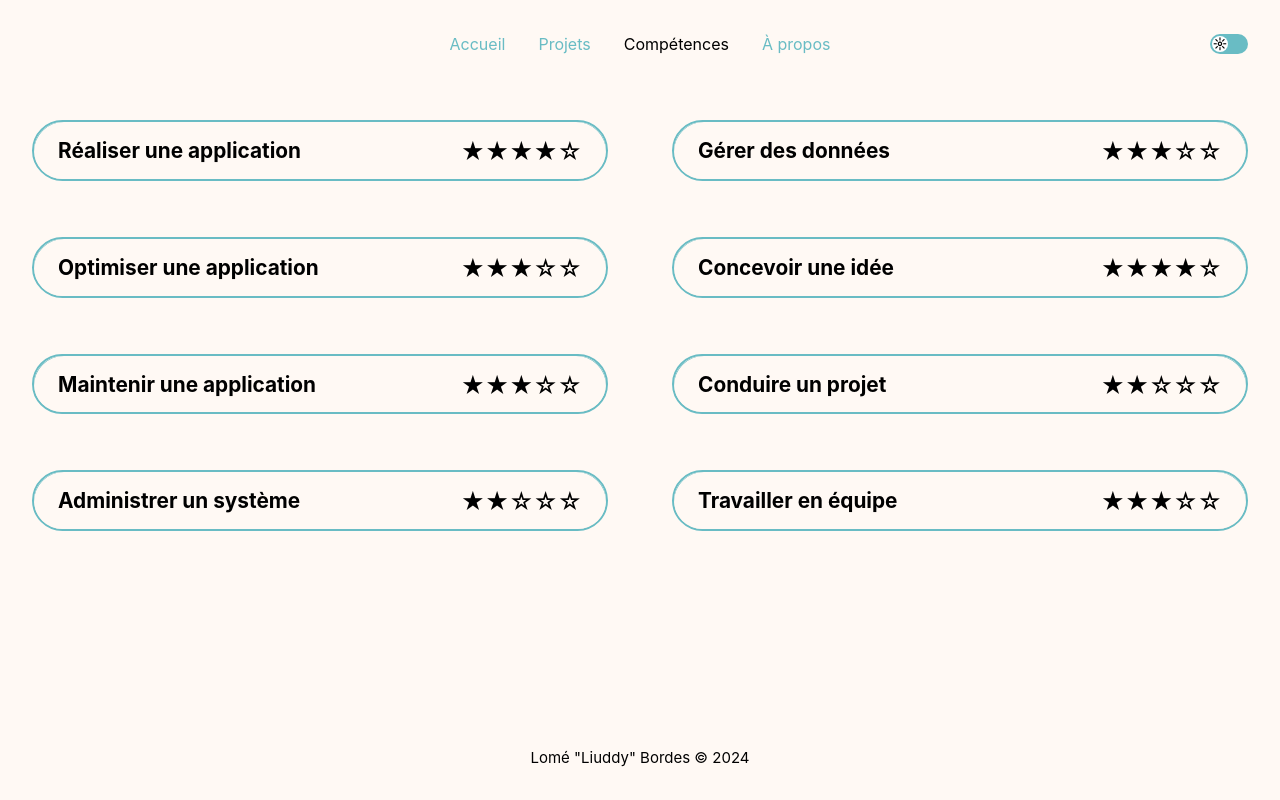
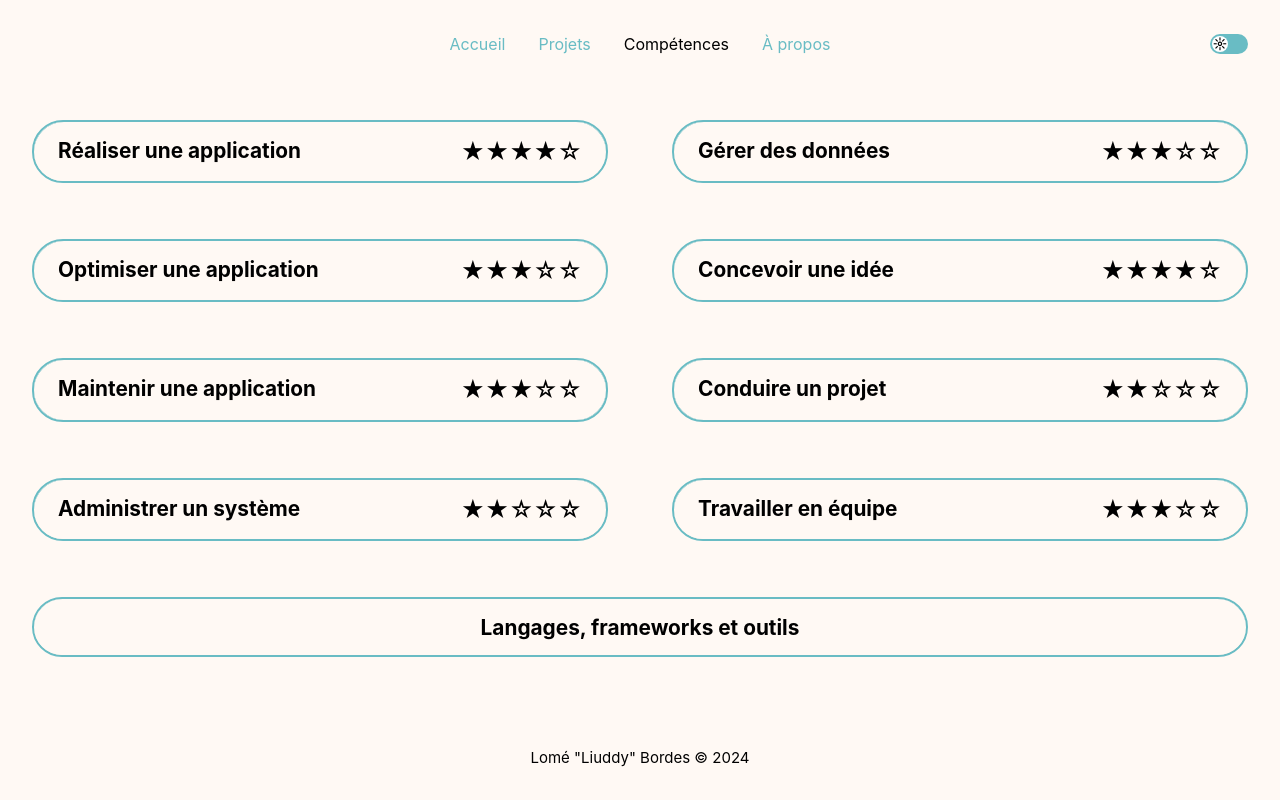
Before and after one commit to Liuddy/portfolio, a Vue app: page /skill in a window 1280 px wide. Built offline with nearby package versions, Linux system fonts and the light colour scheme.

Commit message:
Ajout des skills techniques dans SkillView

```diff
--- a/src/components/FileManager.js
+++ b/src/components/FileManager.js
@@ -17,44 +17,44 @@ import tomuss_illu from '@/assets/images/tomuss_illu.png'
 imagesPath.push(tomuss_illu)
 
 const iconsPath = []
-import cv from '@/assets/icons/cv.png'
-iconsPath.push(cv)
-import linkedin from '@/assets/icons/linkedin.png'
-iconsPath.push(linkedin)
 import c from '@/assets/icons/c.png'
 iconsPath.push(c)
 import css from '@/assets/icons/css.png'
 iconsPath.push(css)
+import cv from '@/assets/icons/cv.png'
+iconsPath.push(cv)
+import duo from '@/assets/icons/duo.png'
+iconsPath.push(duo)
+import groupe from '@/assets/icons/groupe.png'
+iconsPath.push(groupe)
 import html from '@/assets/icons/html.png'
 iconsPath.push(html)
 import java from '@/assets/icons/java.png'
 iconsPath.push(java)
 import javascript from '@/assets/icons/javascript.png'
 iconsPath.push(javascript)
+import linkedin from '@/assets/icons/linkedin.png'
+iconsPath.push(linkedin)
+import personnel from '@/assets/icons/personnel.png'
+iconsPath.push(personnel)
+import professionnel from '@/assets/icons/professionnel.png'
+iconsPath.push(professionnel)
 import php from '@/assets/icons/php.png'
 iconsPath.push(php)
 import python from '@/assets/icons/python.png'
 iconsPath.push(python)
+import solo from '@/assets/icons/solo.png'
+iconsPath.push(solo)
 import sql from '@/assets/icons/sql.png'
 iconsPath.push(sql)
 import symfony from '@/assets/icons/symfony.png'
 iconsPath.push(symfony)
+import universitaire from '@/assets/icons/universitaire.png'
+iconsPath.push(universitaire)
 import vite from '@/assets/icons/vite.png'
 iconsPath.push(vite)
 import vuejs from '@/assets/icons/vuejs.png'
 iconsPath.push(vuejs)
-import solo from '@/assets/icons/solo.png'
-iconsPath.push(solo)
-import duo from '@/assets/icons/duo.png'
-iconsPath.push(duo)
-import groupe from '@/assets/icons/groupe.png'
-iconsPath.push(groupe)
-import personnel from '@/assets/icons/personnel.png'
-iconsPath.push(personnel)
-import universitaire from '@/assets/icons/universitaire.png'
-iconsPath.push(universitaire)
-import professionnel from '@/assets/icons/professionnel.png'
-iconsPath.push(professionnel)
 
 const filesPath = []
 import cv_pdf from '@/assets/files/cv_bordes_lome.pdf'
@@ -74,7 +74,7 @@ function getImgPath(type, name) {
       folder = filesPath
   for (let src of folder) {
     let path = src.split('/')
-    if (path[path.length - 1].split('.')[0].includes(name))
+    if (path[path.length - 1].split('.')[0].includes(name.toLowerCase()))
       return src
   }
 }
--- a/src/components/ProjectManager.js
+++ b/src/components/ProjectManager.js
@@ -46,8 +46,8 @@ projectObject.content = [
 	des technologies à utiliser aux choix de design et d'ergonomie.`
 ]
 projectObject.links.push(['https://github.com/Liuddy/portfolio', 'Dépôt GitHub'])
-projectObject.mainTech = ['vuejs', 'vite']
-projectObject.allTech = ['html', 'css', 'javascript', 'vuejs', 'vite']
+projectObject.mainTech = ['VueJS', 'Vite']
+projectObject.allTech = ['HTML', 'CSS', 'JavaScript', 'VueJS', 'Vite']
 projectObject.skills = [0, 1, 5]
 projectObject.team = 'solo'
 projectObject.environment = 'personnel'
@@ -81,8 +81,8 @@ projectObject.content = [
 projectObject.links.push(['https://12cm3.shawiizz.dev/', 'Site web'],
 	['https://12cm3.shawiizz.dev/gameBinaries/12cm3-ver-1.0.6.exe', 'Télécharger le jeu'],
 	['getImgPath(\'files\', \'12cm3\')', 'Notice d\'utilisation'])
-projectObject.mainTech = ['java', 'sql', 'php']
-projectObject.allTech = ['java', 'sql', 'html', 'css', 'php', 'javascript']
+projectObject.mainTech = ['Java', 'SQL', 'PHP']
+projectObject.allTech = ['Java', 'SQL', 'HTML', 'CSS', 'PHP', 'JavaScript']
 projectObject.skills = [0, 1, 2, 3, 4, 5, 6, 7]
 projectObject.team = 'groupe'
 projectObject.environment = 'universitaire'
@@ -117,8 +117,8 @@ projectObject.content = [
 ]
 projectObject.links.push(['https://perso.univ-lyon1.fr/thierry.excoffier/TOMUSS/home.html',
 	'Documentation officielle de l\'application'])
-projectObject.mainTech = ['javascript', 'python']
-projectObject.allTech = ['html', 'css', 'javascript', 'python']
+projectObject.mainTech = ['JavaScript', 'Python']
+projectObject.allTech = ['HTML', 'CSS', 'JavaScript', 'Python']
 projectObject.skills = [0, 1, 2, 7]
 projectObject.team = 'groupe'
 projectObject.environment = 'universitaire'
--- a/src/components/SkillManager.js
+++ b/src/components/SkillManager.js
@@ -58,6 +58,19 @@ skillList = ['Travailler en équipe', '3',
   'Réaliser une veille technologique', '2']
 skillTab.push(skillList)
 
+skillList = ['C', '3',
+  'CSS', '3',
+  'HTML', '3',
+  'Java', '4',
+  'JavaScript', '2',
+  'PHP', '2',
+  'Python', '2',
+  'SQL', '2',
+  'Symfony', '2',
+  'Vite', '2',
+  'VueJS', '2']
+skillTab.push(skillList)
+
 function getSkillLevelIcons(skillLvl) {
   let starsIcons = ''
   for (let i = 0; i < parseInt(skillLvl); i++)
--- a/src/views/SkillView.vue
+++ b/src/views/SkillView.vue
@@ -1,4 +1,5 @@
 <script setup>
+  import { getImgPath } from '@/components/FileManager.js'
   import { skillTab, getSkillLevelIcons } from '@/components/SkillManager.js'
 
   function switchDivClass() {
@@ -38,7 +39,7 @@
 
     <div class="skillFlex">
 
-      <div v-for="skillList in skillTab.slice(skillTab.length / 2)">
+      <div v-for="skillList in skillTab.slice(skillTab.length / 2, skillTab.length - 1)">
 
         <p @click="switchDivClass()">
           {{ skillList[0] }}
@@ -51,6 +52,25 @@
               {{ skill }}
               <span>{{ getSkillLevelIcons(skillList[index + 3]) }}</span>
             </p>
+          </li>
+        </ul>
+
+      </div>
+
+    </div>
+
+    <div class="techSkill">
+
+      <div>
+
+        <p @click="switchDivClass()">Langages, frameworks et outils</p>
+
+        <ul>
+          <li v-for="(skill, index) in skillTab[skillTab.length - 1]">
+            <img v-if="index % 2 === 0" :src="getImgPath('icons', skill)"
+            :alt="`Logo de ${ skill }`">
+            <p v-if="index % 2 === 0"> {{ skill }} </p>
+            <p v-if="index % 2 === 0">{{ getSkillLevelIcons(skillTab[skillTab.length - 1][index + 1]) }}</p>
           </li>
         </ul>
 
@@ -83,7 +103,7 @@
         background-color: var(--color-background-darker);
         border: 2px solid var(--color-link);
         border-radius: 31px;
-        max-height: 3.8rem;
+        max-height: 3.95rem;
         overflow: hidden;
         transition:
           background-color 0.5s,
@@ -106,13 +126,14 @@
           line-height: normal;
           margin: -2px;
           padding: 1rem 1.5rem;
-          text-align: center;
+          transition: background-color 0.5s;
 
           &:hover { text-decoration: underline; }
 
-          &:active { background-color: var(--color-link); }
-
-          &:not(:active) { transition: background-color 0.5s; }
+          &:active {
+            background-color: var(--color-link);
+            transition: none;
+          }
 
         }
 
@@ -148,6 +169,91 @@
 
     }
 
+    & div.techSkill {
+      grid-column: span 2;
+      margin-top: 3.5rem;
+
+      & div {
+        background-color: var(--color-background-darker);
+        border: 2px solid var(--color-link);
+        border-radius: 31px;
+        max-height: 3.79rem;
+        overflow: hidden;
+        transition:
+          background-color 0.5s,
+          max-height 0.6s;
+        transition-delay: 0;
+
+        &.extended {
+          max-height: 100%;
+          transition-delay: 0s, 0.2s;
+        }
+
+        & > p {
+          background-color: var(--color-background);
+          border: 2px solid var(--color-link);
+          border-radius: 40px;
+          cursor: pointer;
+          font-size: 1.3rem;
+          font-weight: bold;
+          line-height: normal;
+          margin: -2px;
+          padding: 1rem 1.5rem;
+          text-align: center;
+          transition: background-color 0.5s;
+
+          &:hover { text-decoration: underline; }
+
+          &:active {
+            background-color: var(--color-link);
+            transition: none;
+          }
+
+        }
+
+        & ul {
+          font-size: 1.2rem;
+          list-style: none;
+          padding: 1rem;
+          padding-bottom: 0.5rem;
+          text-align: center;
+
+          & li {
+            display: inline-block;
+            margin: 0 2rem;
+            padding: 2rem;
+
+            &:nth-child(2n) { display: none; }
+
+            & img {
+              display: block;
+              height: 80px;
+              border-radius: 10px;
+              margin: auto;
+              margin-bottom: 1rem;
+              width: 80px;
+            }
+
+            & p {
+              font-size: 1.1rem;
+              line-height: normal;
+              text-align: center;
+
+              &:last-child {
+                font-size: 1.25rem;
+                margin-top: 0.2rem;
+              }
+
+            }
+
+          }
+
+        }
+
+      }
+
+    }
+
   }
 
 </style>
```
